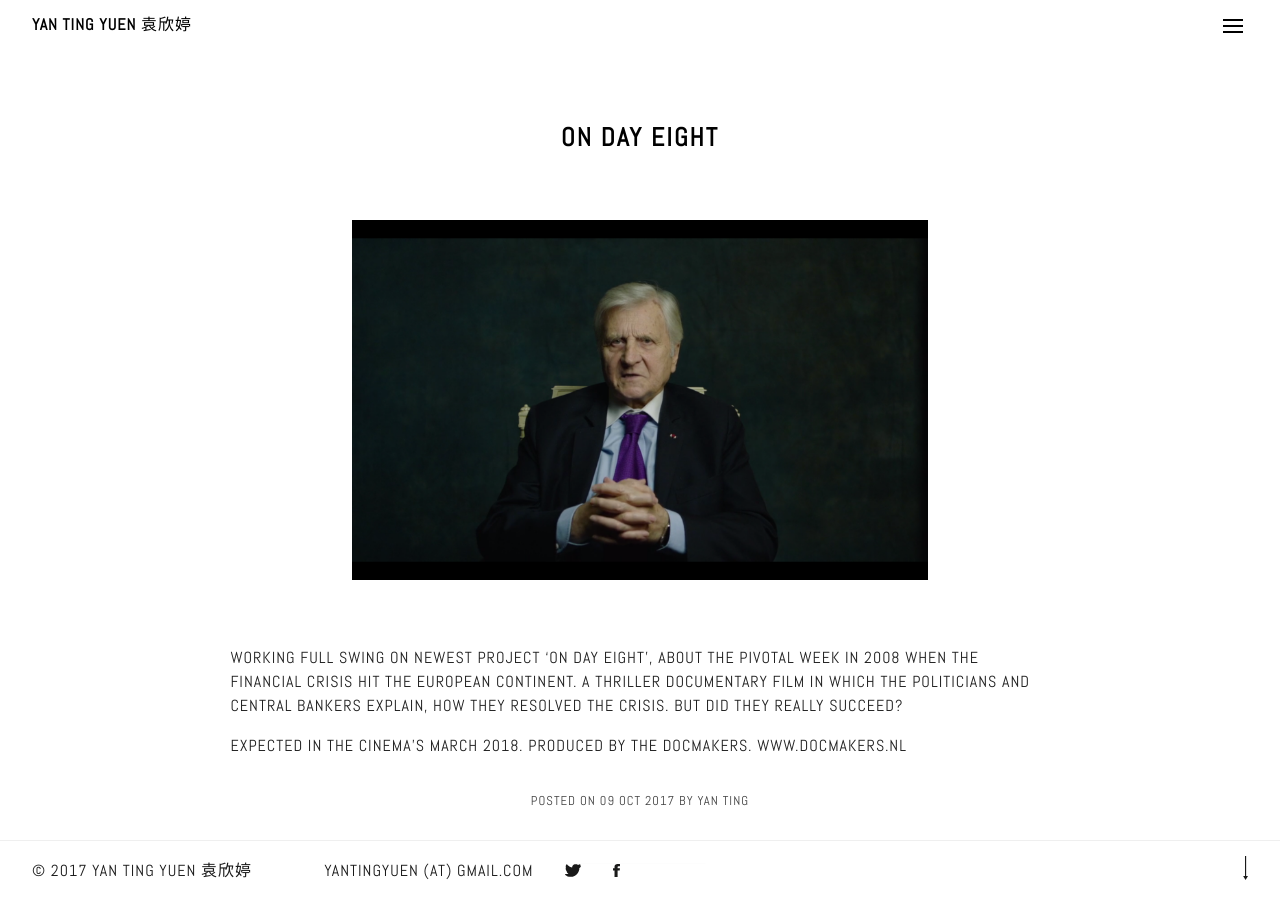
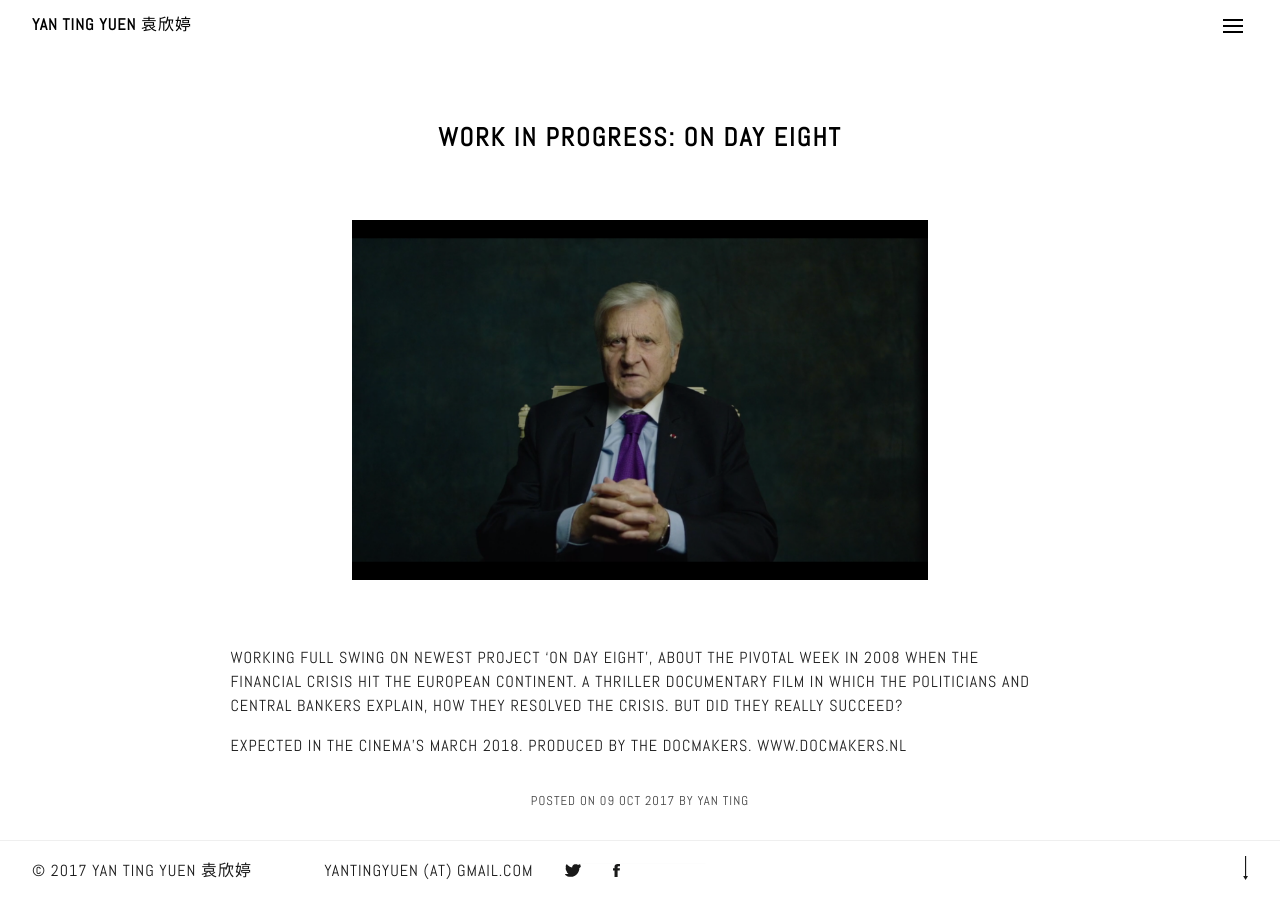
Before and after one commit to yantingyuennl/yantingyuennl.github.io, a Jekyll site: the page built from _news/on-day-eight.markdown, in a window 1280 px wide and 900 px high. Built offline with Jekyll 4.4.1, drawn with Linux system fonts in a browser that asks for light colours; nearby versions of some CDN libraries.

Commit message:
Updated On Day Eight

```diff
--- a/_news/on-day-eight.markdown
+++ b/_news/on-day-eight.markdown
@@ -1,5 +1,5 @@
 ---
-title: On Day Eight
+title: 'work in progress: On Day Eight'
 date: 2017-10-09 12:35:00 Z
 tags:
 - financial crisis
```
